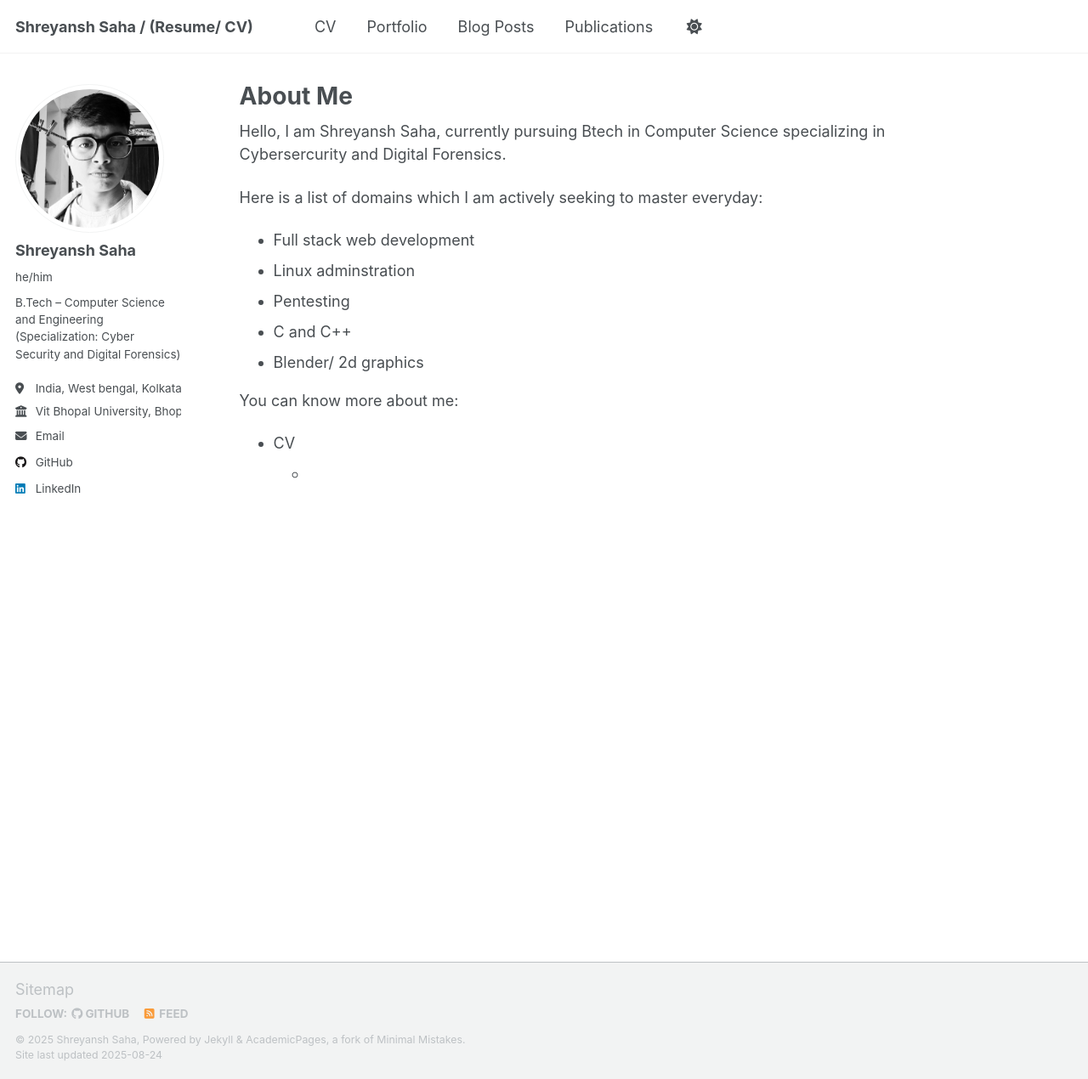
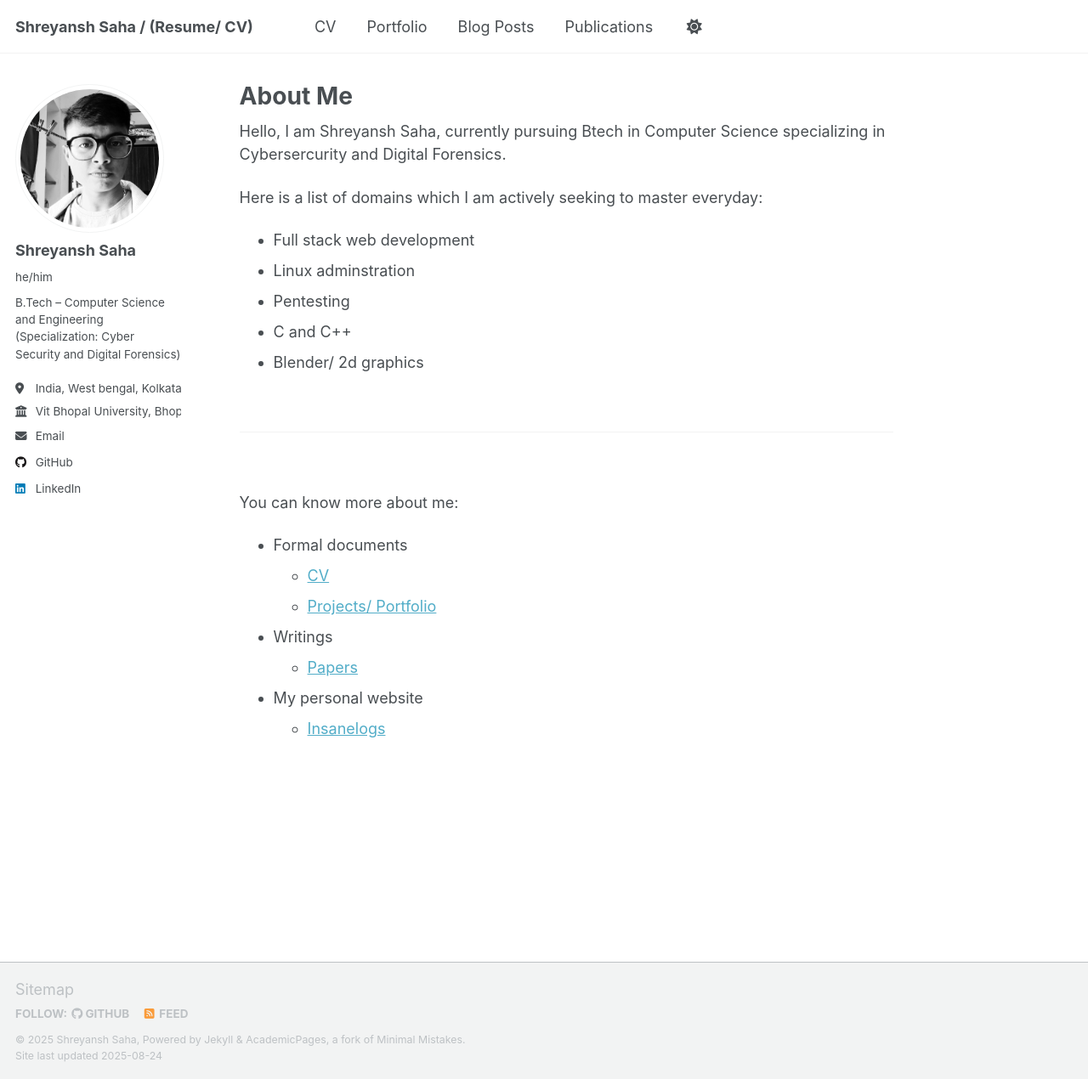
Before and after one commit to insanexyz/resume, a Jekyll site: the page built from _pages/about.md, in a window 1280 px wide and 1270 px high. Shown: the whole window at 85% size. Built offline with Jekyll 4.4.1, drawn with Linux system fonts in a browser that asks for light colours; a script that is not in the unit is left out.

Commit message:
Update about me

```diff
--- a/_pages/about.md
+++ b/_pages/about.md
@@ -16,6 +16,17 @@ Here is a list of domains which I am actively seeking to master everyday:
 - C and C++
 - Blender/ 2d graphics
 
+<br>
+
+---
+
+<br>
+
 You can know more about me:
-- CV
-    -
+- Formal documents
+    - [CV](https://insanexyz.github.io/resume/cv/)
+    - [Projects/ Portfolio](https://insanexyz.github.io/resume/portfolio/)
+- Writings
+    - [Papers](https://insanexyz.github.io/resume/publications/)
+- My personal website
+    - [Insanelogs](https://insanelogs.xyz)
```
